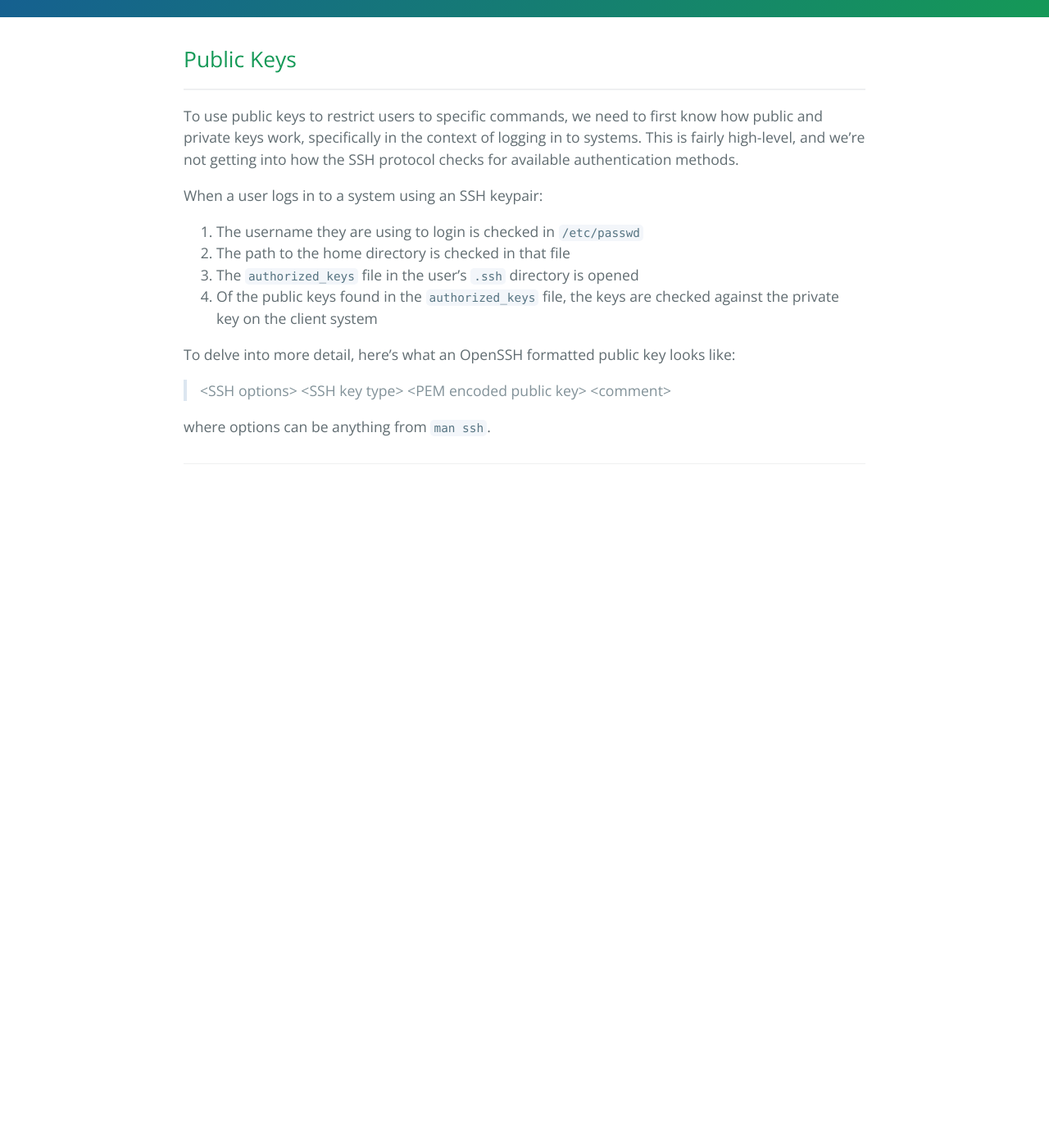
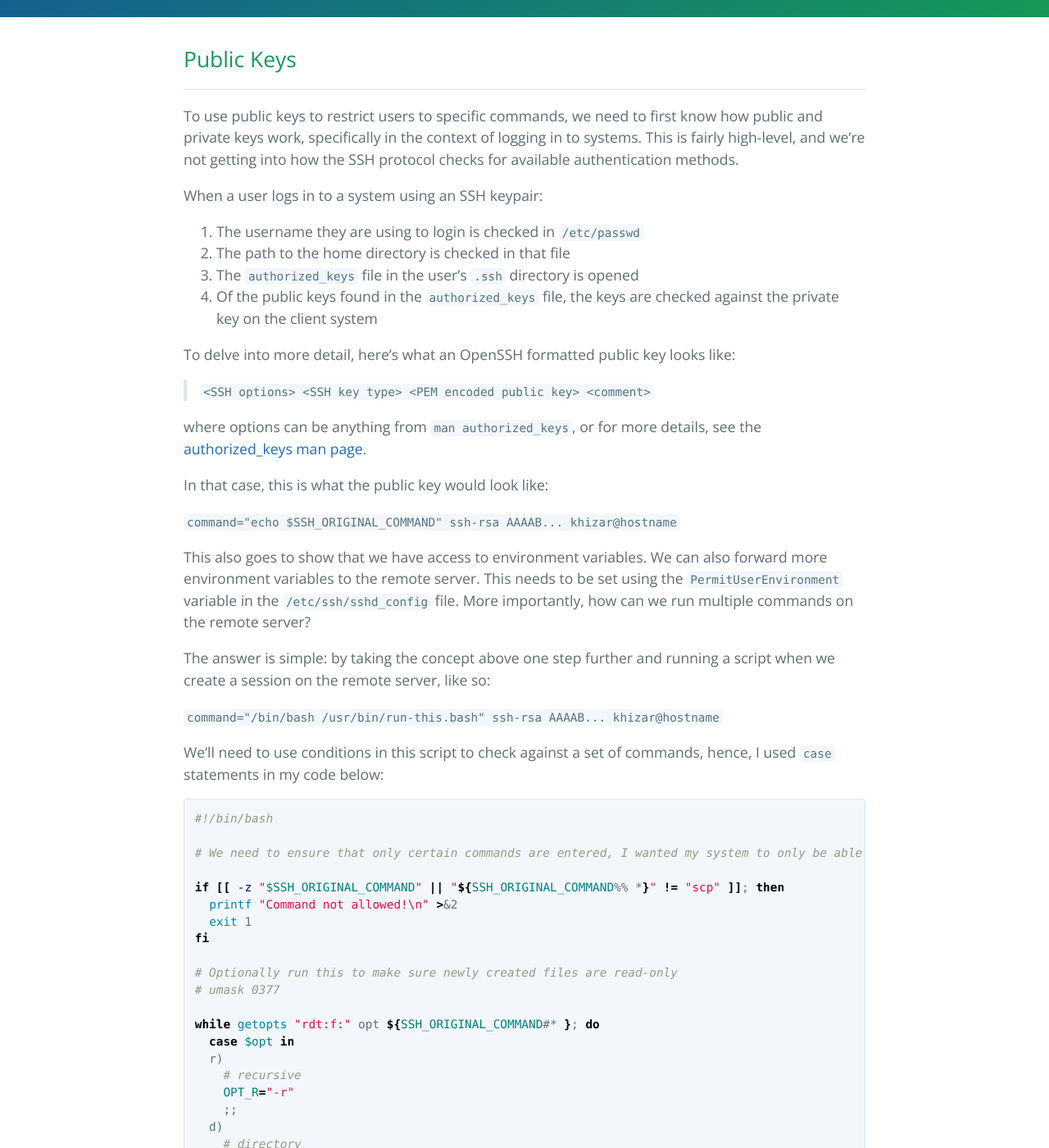
Before and after one commit to khizarkarim/khizarkarim.github.io, a Jekyll site: the page built from _posts/2021-02-15-ssh-key-command-restriction.md, in a window 1280 px wide and 1400 px high, scrolled down 362 px. Shown: the whole window at 82% size. Built offline with Jekyll 4.4.1, drawn with Linux system fonts in a browser that asks for light colours; before the commit the page ends 992 px from its top, so only the background shows below that; some of the changed text lies outside the part shown.

Commit message:
Public key command restriction

````diff
--- a/_posts/2021-02-15-ssh-key-command-restriction.md
+++ b/_posts/2021-02-15-ssh-key-command-restriction.md
@@ -21,6 +21,70 @@ When a user logs in to a system using an SSH keypair:
 
 To delve into more detail, here's what an OpenSSH formatted public key looks like:
 
-> \<SSH options\> \<SSH key type\> \<PEM encoded public key\> \<comment\>
+> `<SSH options> <SSH key type> <PEM encoded public key> <comment>`
 
-where options can be anything from `man ssh`.
+where options can be anything from `man authorized_keys`, or for more details, see the [authorized_keys man page](https://man.openbsd.org/OpenBSD-current/man8/sshd.8#AUTHORIZED_KEYS_FILE_FORMAT).
+
+In that case, this is what the public key would look like:
+
+`command="echo $SSH_ORIGINAL_COMMAND" ssh-rsa AAAAB... khizar@hostname`
+
+This also goes to show that we have access to environment variables. We can also forward more environment variables to the remote server. This needs to be set using the `PermitUserEnvironment` variable in the `/etc/ssh/sshd_config` file. More importantly, how can we run multiple commands on the remote server?
+
+The answer is simple: by taking the concept above one step further and running a script when we create a session on the remote server, like so:
+
+`command="/bin/bash /usr/bin/run-this.bash" ssh-rsa AAAAB... khizar@hostname`
+
+We'll need to use conditions in this script to check against a set of commands, hence, I used `case` statements in my code below:
+
+```bash
+#!/bin/bash
+
+# We need to ensure that only certain commands are entered, I wanted my system to only be able to scp
+
+if [[ -z "$SSH_ORIGINAL_COMMAND" || "${SSH_ORIGINAL_COMMAND%% *}" != "scp" ]]; then
+  printf "Command not allowed!\n" >&2
+  exit 1
+fi
+
+# Optionally run this to make sure newly created files are read-only
+# umask 0377
+
+while getopts "rdt:f:" opt ${SSH_ORIGINAL_COMMAND#* }; do
+  case $opt in
+  r)
+    # recursive
+    OPT_R="-r"
+    ;;
+  d)
+    # directory
+    OPT_D="-d"
+    ;;
+  t)
+    # Transfer from the source
+    CANONICAL_TARGET=$(readlink -m "$1$OPTARG")
+    if [[ "${CANONICAL_TARGET}" != $(readlink -m "$1")* ]]; then
+      printf "Error: Unsafe target\n" >&2
+      exit 2
+    fi
+
+    OPT_T="-t ${CANONICAL_TARGET}"
+    mkdir -pm 700 "${CANONICAL_TARGET}"
+    ;;
+  f)
+    # Transfer to the source
+    CANONICAL_TARGET=$(readlink -m "$1$OPTARG")
+    if [[ "${CANONICAL_TARGET}" != $(readlink -m "$1")* ]]; then
+      printf "Error: Unsafe target\n" >&2
+      exit 2
+    fi
+
+    OPT_T="-f ${CANONICAL_TARGET}"
+    ;;
+  esac
+done
+
+scp $OPT_R $OPT_T
+
+# run any post-processing below. I needed to send scp'd files to my Azure blob container, so I did that here
+```
````
